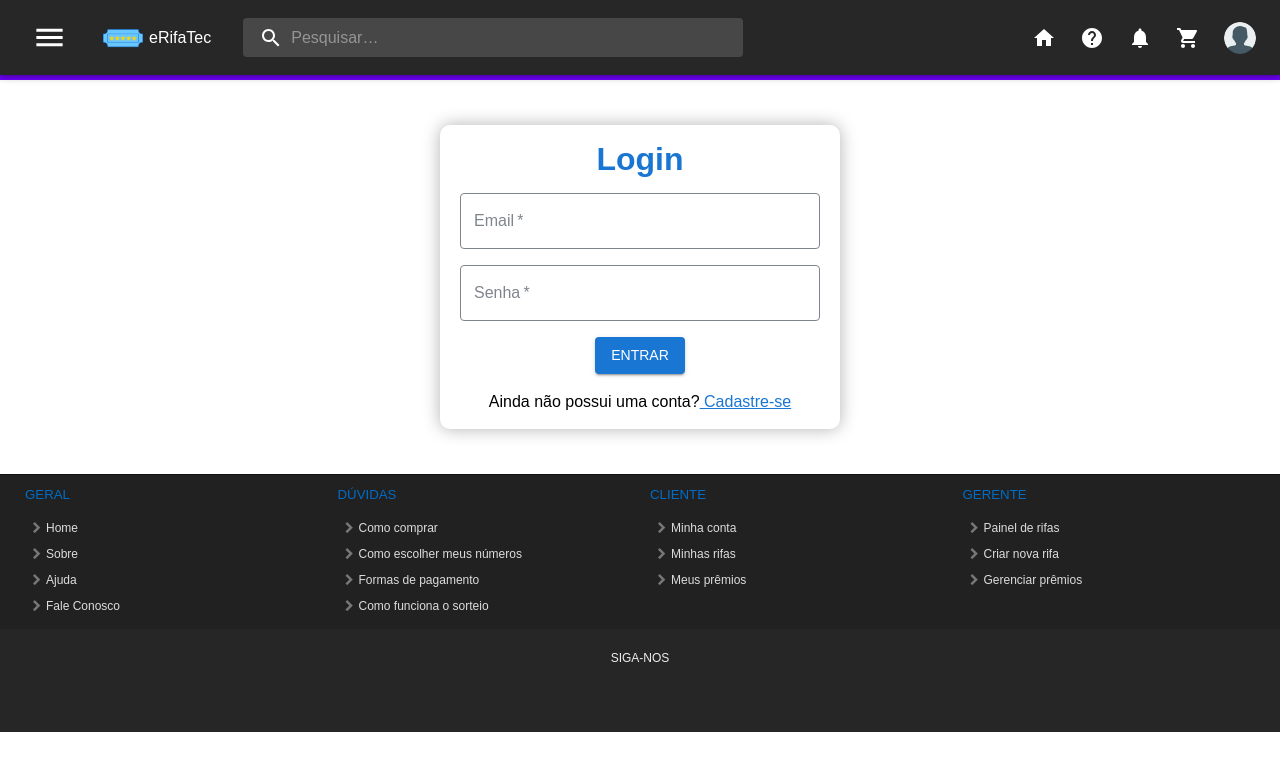
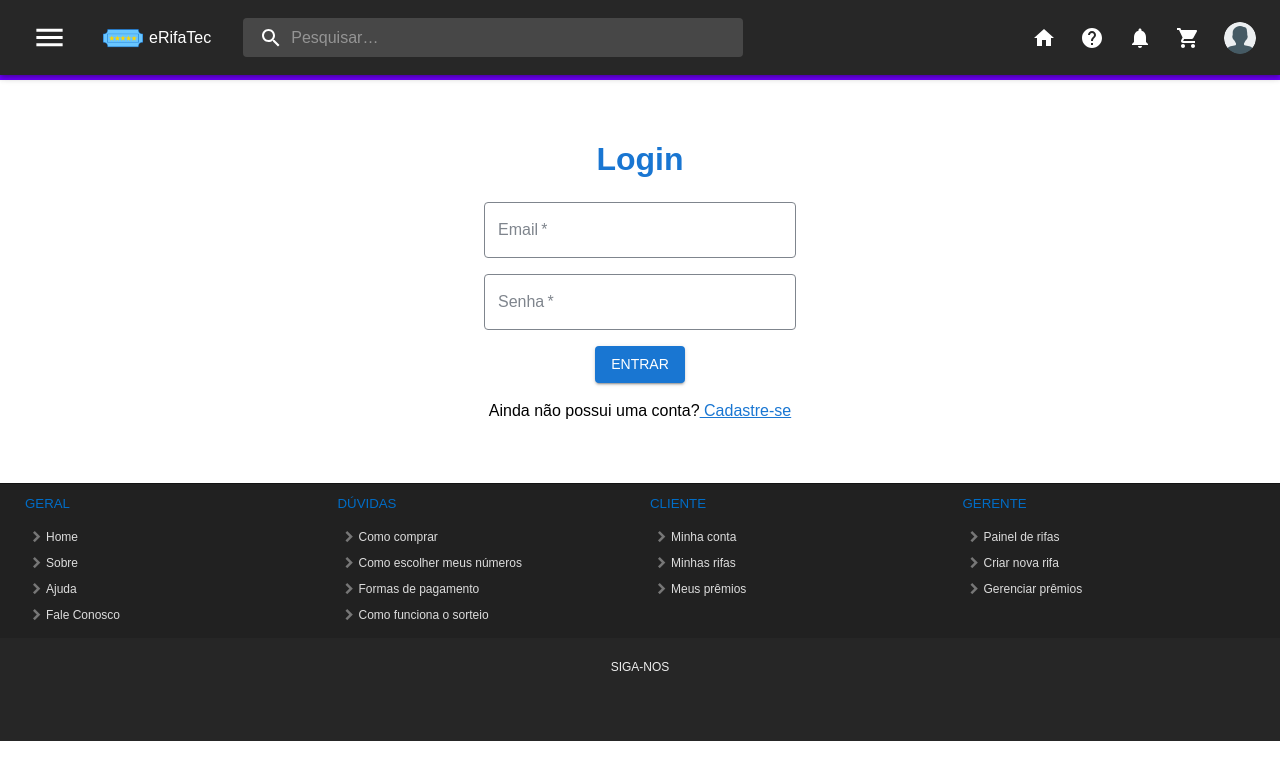
Before and after one commit to TCCMarcoLemasArthur/eRifaTec, a React (Create React App) app in the folder frontend/: page /login in a window 1280 px wide. Shown: the top 780 px of the page. Built offline with nearby package versions, Linux system fonts and the light colour scheme.

Commit message:
Estilo formLogin atualizado

```diff
--- a/frontend/src/componentes/FormLogin.tsx
+++ b/frontend/src/componentes/FormLogin.tsx
@@ -40,7 +40,6 @@ export default function FormLogin() {
       container
       component="form"
       onSubmit={handleLogin}
-      xs={12}
       sx={styles.formLogin}
     >
       <Typography variant='h2' component='h2' sx={styles.titulo}>
@@ -76,12 +75,12 @@ export default function FormLogin() {
       </Grid>
 
       <Grid xs={12} sx={styles.center}>
-        <Button type='submit' variant='contained' id={'btnLogin'}>
+        <Button type='submit' variant='contained' id='btnLogin'>
           Entrar
         </Button>
       </Grid>
-      <Grid xs={12} sx={styles.center}>
-        <Typography component='p' sx={{color: 'black', marginTop: 2}}>
+      <Grid xs={12} sx={{textAlign: 'center', marginTop: 2}}>
+        <Typography component='p' sx={{color: 'black'}}>
           Ainda não possui uma conta?
           <Typography component='span' sx={{a: {textDecoration: 'underline', color: 'primary.main'}}}>
             <Link to={'/cadastrar'}> Cadastre-se</Link>
--- a/frontend/src/estilos/formLoginStyles.ts
+++ b/frontend/src/estilos/formLoginStyles.ts
@@ -10,23 +10,22 @@ const formLoginStyles = {
       width: '100%',
       fontSize: '2rem',
       fontWeight: 600,
-      marginBottom: '15px'
+      marginBottom: 3,
     },
     formLogin: {
       margin: '45px auto',
       width: '100%',
-      maxWidth: '25rem',
+      maxWidth: '22rem',
       backgroundColor: 'white',
       padding: '15px 20px',
       borderRadius: '10px',
-      boxShadow: '0 0 17px rgba(0, 0, 0, 0.3)'
     },
     campo: {
       input: {color: '#515151'},
       label: {color: '#7f858d'},
       fieldSet: {borderColor: '#7f858d'},
       width: '100%',
-      marginBottom: 2
+      marginBottom: 2,
     },
   }
 
--- a/frontend/src/estilos/formRifaStyles.ts
+++ b/frontend/src/estilos/formRifaStyles.ts
@@ -13,7 +13,7 @@ const formRifaStyles = {
       width: '100%',
       fontSize: '2rem',
       fontWeight: 600,
-      marginBottom: '15px'
+      marginBottom: 3
     },
     campo: {
       input: {color: '#515151'},
--- a/frontend/src/estilos/formUsuarioStyles.ts
+++ b/frontend/src/estilos/formUsuarioStyles.ts
@@ -9,7 +9,7 @@ const formUsuarioStyles = {
     textAlign: 'center',
     width: '100%',
     fontWeight: 600,
-    marginBottom: '15px'
+    marginBottom: 2
   },
   formUsuario: {
     margin: '45px auto',
```
